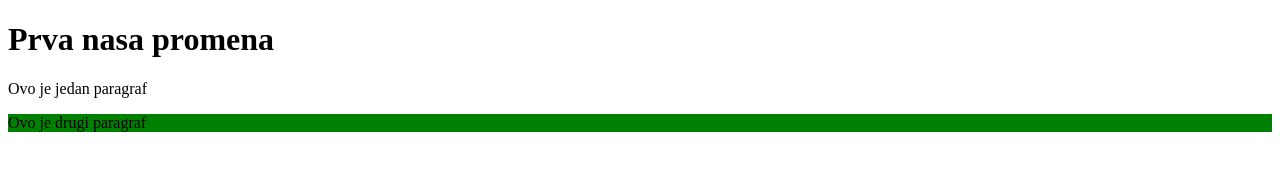
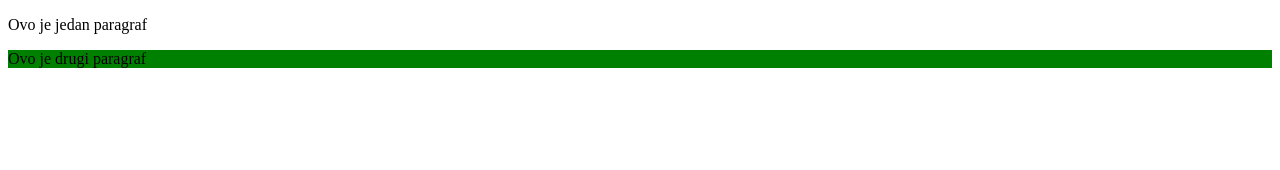
Before and after one commit to LeiteKaka/Folder1-1, a plain HTML site: page index.html in a window 1280 px wide. Drawn offline with Linux system fonts and the light colour scheme.

Commit message:
brisanje h1 naslova

```diff
--- a/index.html
+++ b/index.html
@@ -7,7 +7,7 @@
 </head>
 <body>
 <div id= "wrap">
-<h1>Prva nasa promena</h1>
+
 <p>Ovo je jedan paragraf</p>
 <p style= "background-color: green">Ovo je drugi paragraf</p>
 </div>
```
